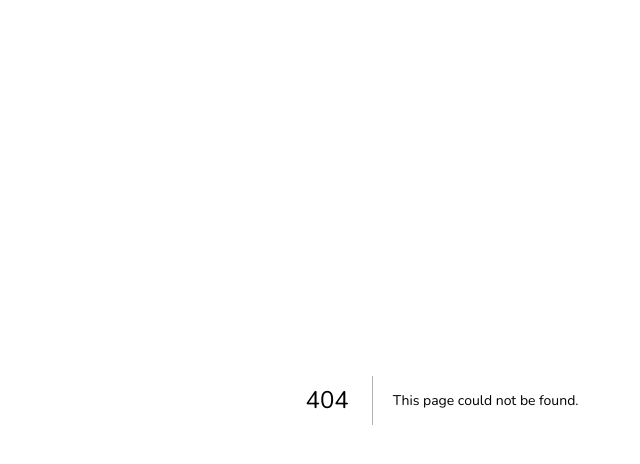
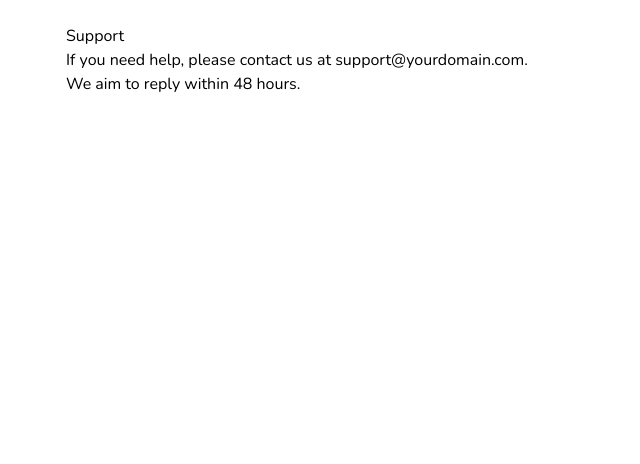
Before and after one commit to CoolPerson879/ap-world-website, a Next.js app: page /support in a window 1280 px wide. Before the commit this address had no page. Shown: the top 464 px of the page, without its empty margins (198-838 px from the left). Built offline with nearby package versions, Linux system fonts and the light colour scheme.

Commit message:
Add support page

```diff
--- /dev/null
+++ b/app/support/page.tsx
@@ -0,0 +1,15 @@
+import React from "react";
+
+export default function SupportPage() {
+  return (
+    <main style={{ padding: 24, maxWidth: 800, margin: "0 auto" }}>
+      <h1>Support</h1>
+      <p>
+        If you need help, please contact us at
+        {" "}
+        <a href="mailto:support@yourdomain.com">support@yourdomain.com</a>.
+      </p>
+      <p>We aim to reply within 48 hours.</p>
+    </main>
+  );
+}
```
